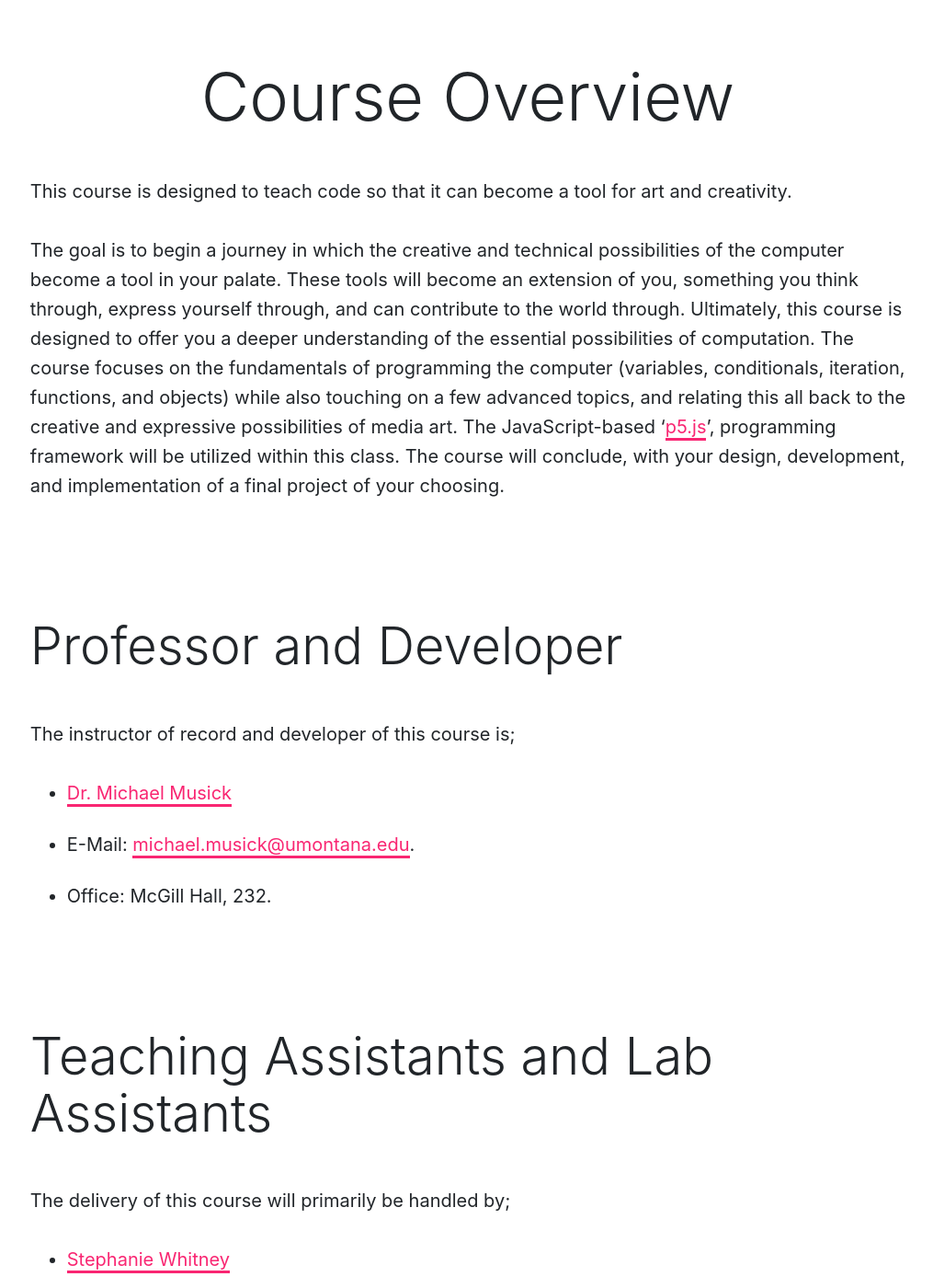
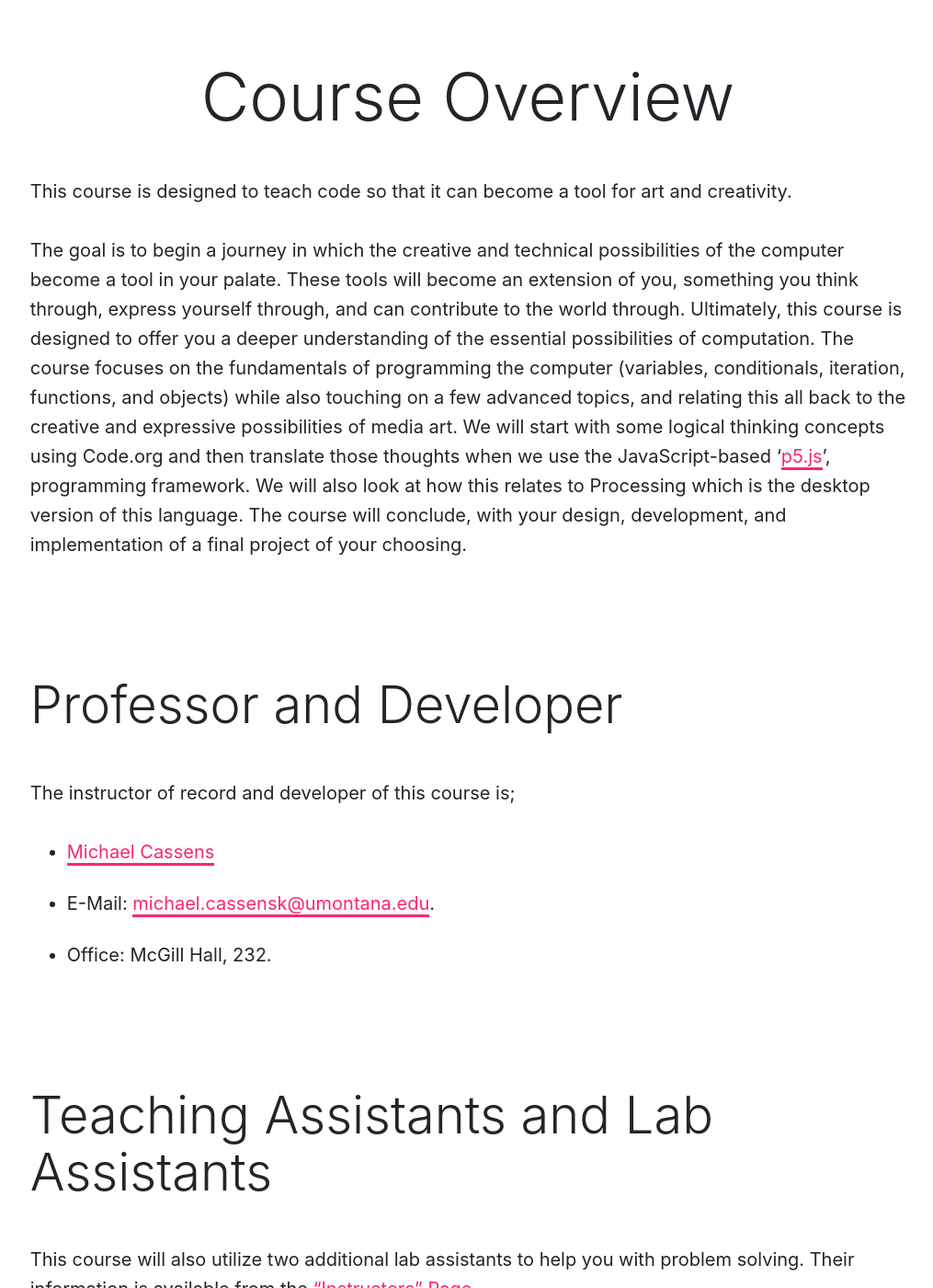
Before and after one commit to Montana-Media-Arts/creative-coding-1-Spring2019, a Jekyll site: the page built from modules/syllabus/_posts/2017-01-01-syllabus.md, in a window 1280 px wide and 1400 px high, scrolled down 1383 px. Shown: the whole window at 92% size, without its empty margins (131-1146 px from the left). Built offline with Jekyll 4.4.1, drawn with Linux system fonts in a browser that asks for light colours; nearby versions of some CDN libraries; some of the changed text lies outside the part shown.

Commit message:
Update 2017-01-01-syllabus.md
updated

```diff
--- a/modules/syllabus/_posts/2017-01-01-syllabus.md
+++ b/modules/syllabus/_posts/2017-01-01-syllabus.md
@@ -32,35 +32,37 @@ Date modified: 01-21-2018
 
 This course is designed to teach code so that it can become a tool for art and creativity.
 
-The goal is to begin a journey in which the creative and technical possibilities of the computer become a tool in your palate. These tools will become an extension of you, something you think through, express yourself through, and can contribute to the world through. Ultimately, this course is designed to offer you a deeper understanding of the essential possibilities of computation. The course focuses on the fundamentals of programming the computer (variables, conditionals, iteration, functions, and objects) while also touching on a few advanced topics, and relating this all back to the creative and expressive possibilities of media art. The JavaScript-based '[p5.js](https://p5js.org)', programming framework will be utilized within this class. The course will conclude, with your design, development, and implementation of a final project of your choosing.
+The goal is to begin a journey in which the creative and technical possibilities of the computer become a tool in your palate. These tools will become an extension of you, something you think through, express yourself through, and can contribute to the world through. Ultimately, this course is designed to offer you a deeper understanding of the essential possibilities of computation. The course focuses on the fundamentals of programming the computer (variables, conditionals, iteration, functions, and objects) while also touching on a few advanced topics, and relating this all back to the creative and expressive possibilities of media art. We will start with some logical thinking concepts using Code.org and then translate those thoughts when we use the JavaScript-based '[p5.js](https://p5js.org)', programming framework.  We will also look at how this relates to Processing which is the desktop version of this language. The course will conclude, with your design, development, and implementation of a final project of your choosing.
 
 
 ## Professor and Developer
 
 The instructor of record and developer of this course is;
 
-- [Dr. Michael Musick](https://montana-media-arts.github.io/creative-coding-1/instructor/#developed-by-prof-michael-musick)
-- E-Mail: [michael.musick@umontana.edu](mailto:michael.musick@umontana.edu).
+- [Michael Cassens](https://montana-media-arts.github.io/creative-coding-1-Spring2019/instructors/#prof-michael-cassens)
+- E-Mail: [michael.cassensk@umontana.edu](mailto:michael.cassens@umontana.edu).
 - Office: McGill Hall, 232.
 
 ## Teaching Assistants and Lab Assistants
 
+<!--
 The delivery of this course will primarily be handled by;
+
 
 - [Stephanie Whitney](https://montana-media-arts.github.io/creative-coding-1/instructor/#instructor)
 - E-Mail: [stephanie1.whitney@umconnect.umt.edu](mailto:stephanie1.whitney@umconnect.umt.edu?subject=120%20Question)
 - Office: Media Arts MFA Suite and 127 Computer Lab
 
 They will handle grading and daily operations of the course.
-
-This course will also utilize two additional lab assistants to help you with problem solving. Their information is available from the ["Instructors" Page](https://montana-media-arts.github.io/creative-coding-1/instructor/#lab-assistants)
+-->
+This course will also utilize two additional lab assistants to help you with problem solving. Their information is available from the ["Instructors" Page](https://montana-media-arts.github.io/creative-coding-1-Spring2019/instructors/#lab-assistants)
 
 ## Course Websites
 
-- [Creative Coding 1, MART 120 --- Main Website](https://montana-media-arts.github.io/creative-coding-1/)
-- [Course GitHub Repo](https://github.com/Montana-Media-Arts/120_CreativeCoding) (This git repository holds code examples, and the issues board.)
-- [Direct Link to Course Moodle Shell](https://moodle.umt.edu/course/view.php?id=20155)
-- [Syllabus Link](https://montana-media-arts.github.io/creative-coding-1/syllabus)
+- [Creative Coding 1, MART 120 --- Main Website](https://montana-media-arts.github.io/creative-coding-1-Spring2019/)
+- [Course GitHub Repo](https://github.com/Montana-Media-Arts/120_CreativeCoding_Spring2019) (This git repository holds code examples, and the issues board.)
+- [Direct Link to Course Moodle Shell](https://moodle.umt.edu/course/view.php?id=25199)
+- [Syllabus Link](https://montana-media-arts.github.io/creative-coding-1-Spring2019/syllabus/)
 
 
 
@@ -68,7 +70,7 @@ This course will also utilize two additional lab assistants to help you with pro
 
 **Time**
 
-You should plan to spend 3-9 hours of work a week on homework and coding outside of class time (in this case, the time it takes you to read/watch the weeks content). **This is a very intense course that will require a significant time commitment on your part.**
+You should plan to spend 3-9 hours of work a week on homework and coding outside of class time (in this case, the time it takes you to read/watch the weeks content). **This is a very intense course that will require a significant time commitment on your part. However, I will be here to help along the way!**
 
 This means you will need excellent time management skills. Schedule time for this course in your week, or you will not be capable of being successful.
 
@@ -84,6 +86,8 @@ Coding is hard. But, messy code, documents, and files will make it more difficul
 
 ## Technology, tools, and required software
 
+- 	**Code.org**
+	- 	This will be we start our journey!
 -   **p5.js**
 	-   The Javascript-based p5.js will be used as the primary development enironment.
 -   **Markdown**
@@ -169,9 +173,9 @@ In addition to the weekly code assignments, you will be expected to also complet
 - comments on any frustrations you had with the language,
 - and critically analysis/evaluation of how much time was spent learning syntax, structure, & programming concepts vs. actually programming.
 
-Homework will be submitted via weekly Moodle forums. You will submit links to your code, sketch, and technical report (both hosted via your GitHub repository) for every coding assignment. Every homework assignment will have an entry in the Moodle Course Page.
+Homework will be submitted via weekly Moodle homework assignment. You will submit links to your code, sketch, and technical report (both hosted via your GitHub repository) for every coding assignment. Every homework assignment will have an entry in the Moodle Course Page.
 
-Due to the size of the class and the nature of grading code-based homework, you may not receive individual feedback for assignments. Please feel free to send specific queries about homework or reasons for why you received the grade you did to the instructor via email.
+Due to the size of the class and the nature of grading code-based homework, I will do my best to provide individual feedback for assignments. Please feel free to send specific queries about homework or reasons for why you received the grade you did to the instructor via email.
 Grades for all assignments will be based primarily on the student’s ability to:
 
 1.  Demonstrate an understanding of the specific characteristics and integrative capabilities of the assigned topic in your own words and code.
@@ -252,9 +256,6 @@ For each project your grade will be assessed upon the following:
 
 Below gives you a sense of the spectrum, giving examples for high, middle and low grades.
 
-Please note:
-A letter grade of "C" is an average grade. Average is not bad. It means average. Most of us are average, in some way. An average level of work is being done. It does not mean perfection. It means that the work still has room to develop at it's current state. It also means that the work has noticeable achievements and evidence of some acquisition of knowledge. I look at this on an individual basis as well as across the whole class.
-
 Please read examples of each assessment point below to get an idea of my expectations. Note that a "B" is between Satisfactory and Superior.
 
 
```
Also changed, not shown: other parts of modules/syllabus/_posts/2017-01-01-syllabus.md (+2 -2 lines).
